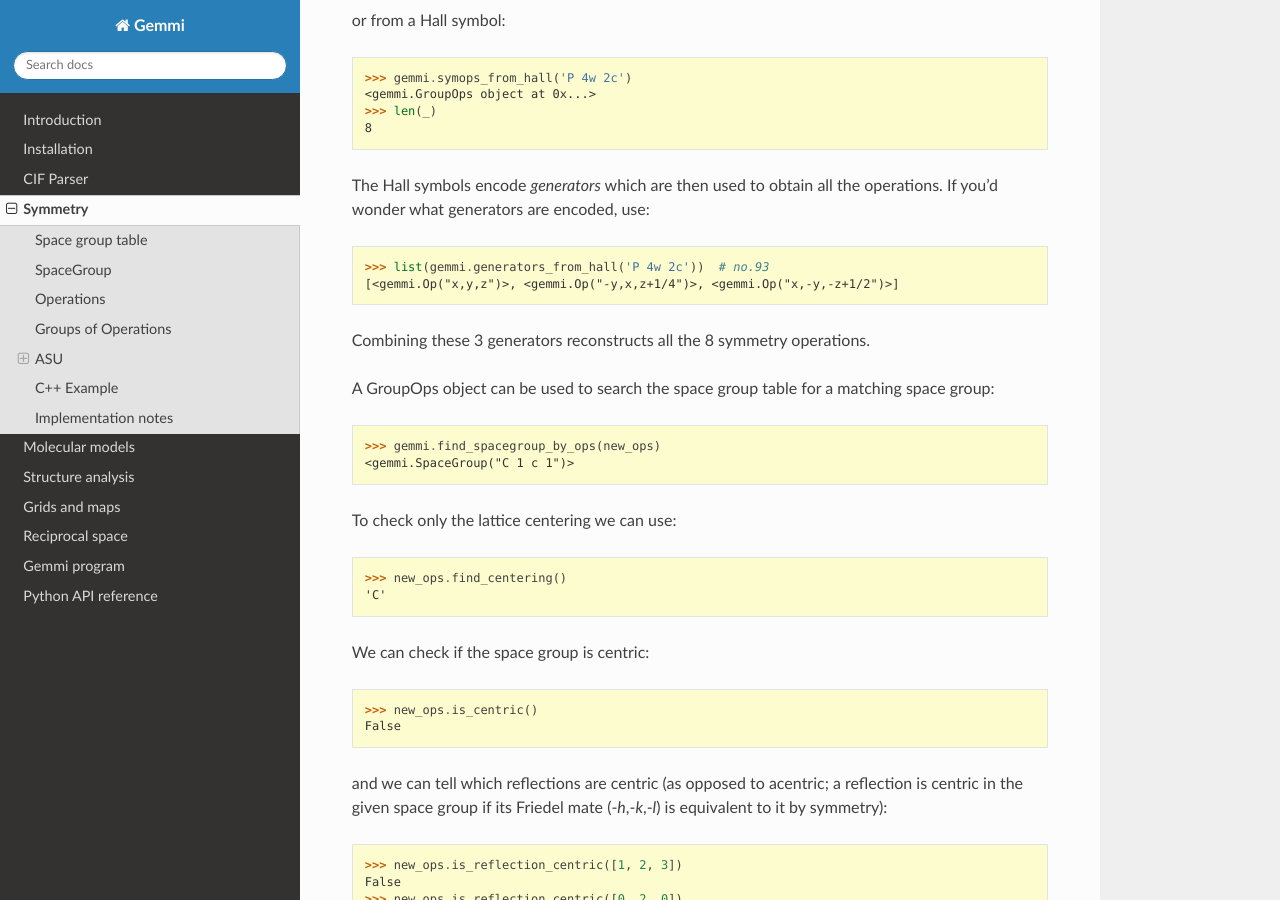
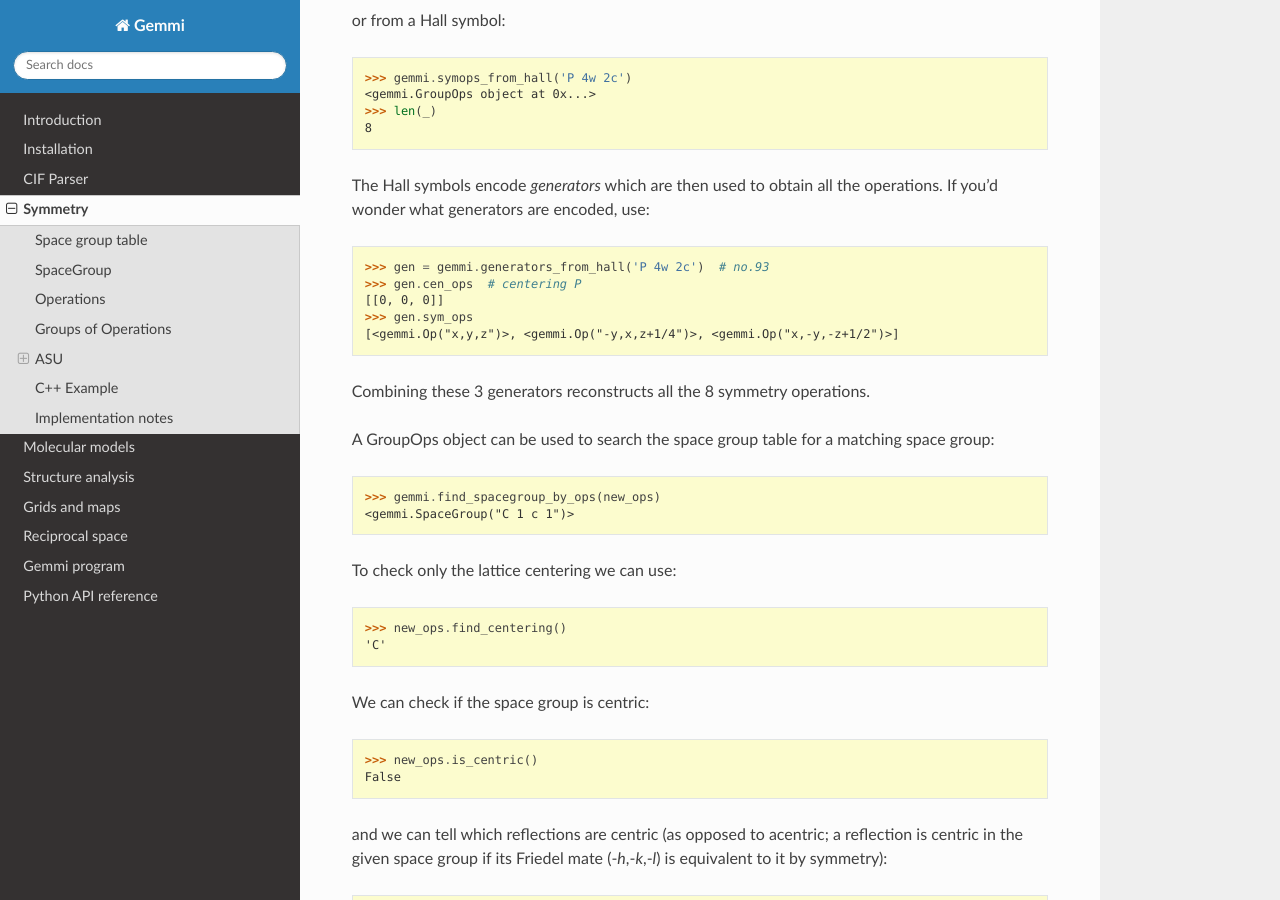
Before and after one commit to project-gemmi/gemmi, a Sphinx documentation site: the page built from docs/symmetry.rst, in a window 1280 px wide and 900 px high, scrolled down 7893 px. Built offline with Sphinx 7.4.7 and the Read the Docs theme 2.0.0, drawn with Linux system fonts in a browser that asks for light colours.

Commit message:
change documentation of generators_from_hall() (#173)

```diff
--- a/docs/symmetry.rst
+++ b/docs/symmetry.rst
@@ -453,7 +453,10 @@ all the operations. If you'd wonder what generators are encoded, use:
 
 .. doctest::
 
-    >>> list(gemmi.generators_from_hall('P 4w 2c'))  # no.93
+    >>> gen = gemmi.generators_from_hall('P 4w 2c')  # no.93
+    >>> gen.cen_ops  # centering P
+    [[0, 0, 0]]
+    >>> gen.sym_ops
     [<gemmi.Op("x,y,z")>, <gemmi.Op("-y,x,z+1/4")>, <gemmi.Op("x,-y,-z+1/2")>]
 
 Combining these 3 generators reconstructs all the 8 symmetry operations.
```
